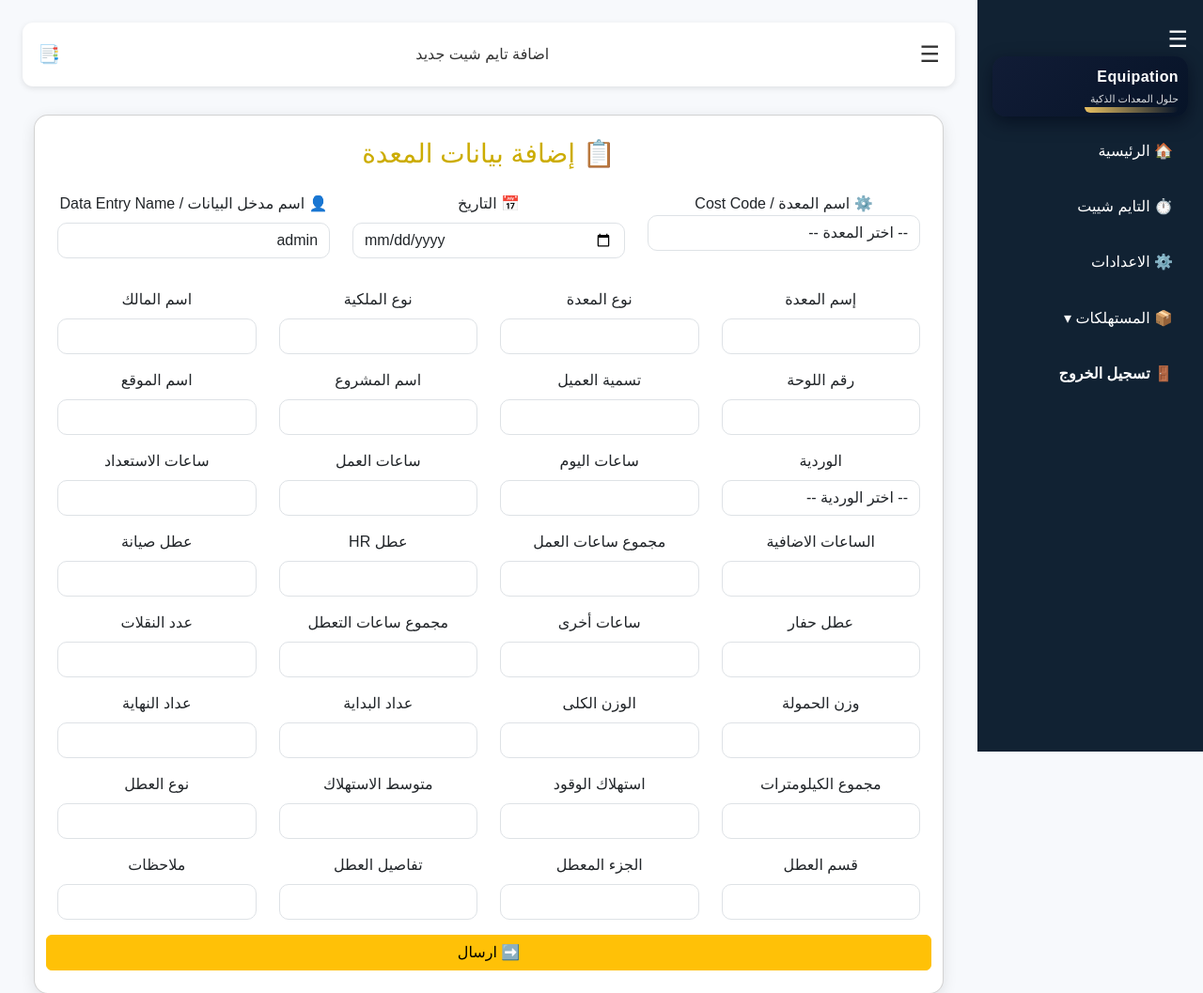
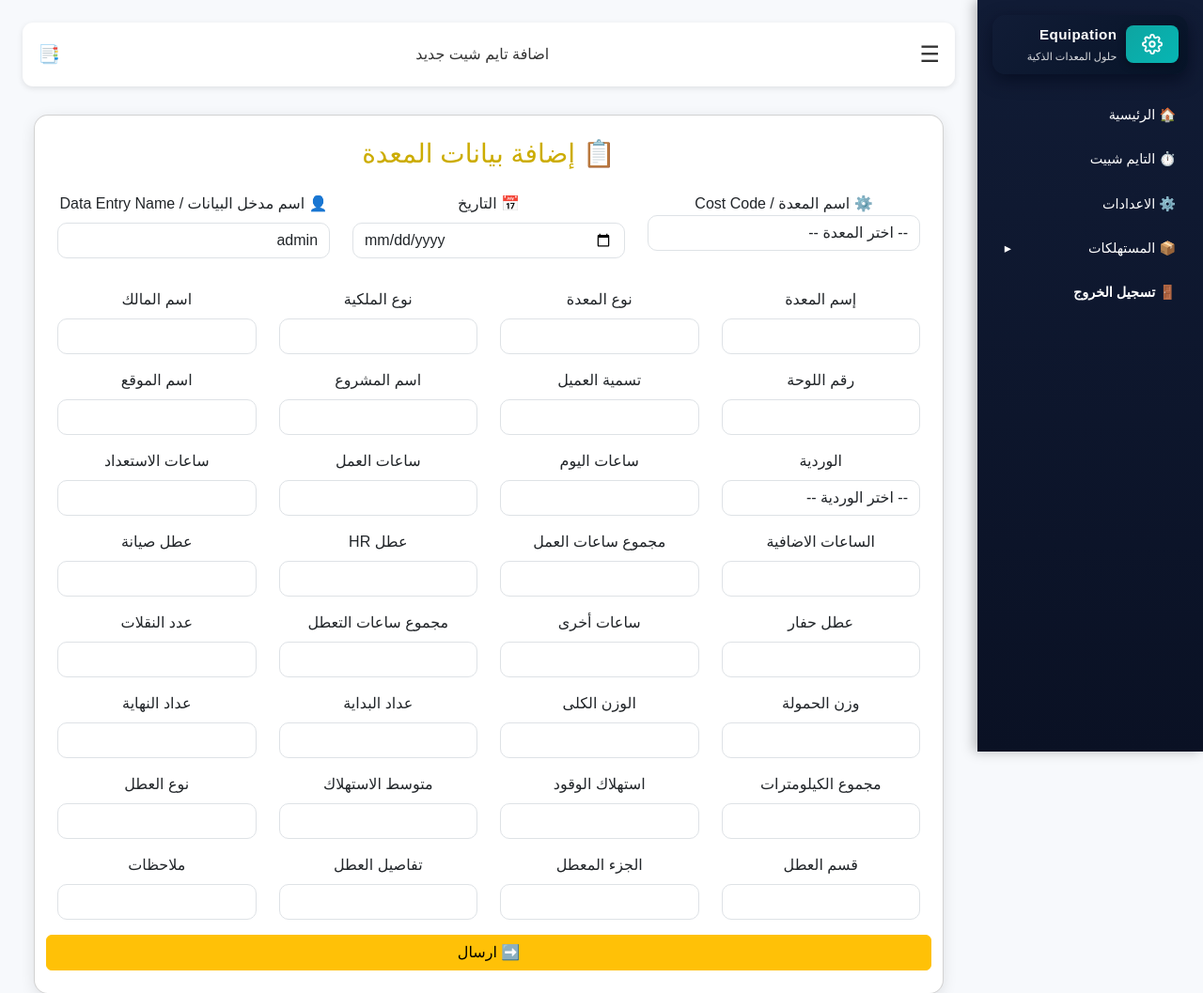
Before and after one commit to mohamed-sd/new_admin, a PHP site: page /add.php in a window 1280 px wide. Shown: the top 1057 px of the page at 94% size. Run offline with PHP 8.4, Linux system fonts and the light colour scheme; a user stored in the database is signed in; data comes from the database, SQL or seed files in the repository.

Commit message:
Desigin sidebar

```diff
--- a/sidebar.php
+++ b/sidebar.php
@@ -1,61 +1,108 @@
-<!-- الشريط الجانبي -->
 <div class="sidebar" id="sidebar">
-   <span class="menu-btn" onclick="toggleSidebar()">☰</span>
-   <!-- Example: full sidebar logo (place inside sidebar) -->
+  <!-- شعار مصغر + نص -->
   <aside class="sidebar-logo" aria-label="Equipation logo">
-<a href="#" title="Equipation" class="logo-accent" aria-hidden="false">
-<span class="logo-text">
+    <div class="logo-mark">
+      <svg xmlns="http://www.w3.org/2000/svg" viewBox="0 0 24 24" fill="none"
+           stroke="white" stroke-width="2" stroke-linecap="round" stroke-linejoin="round">
+        <circle cx="12" cy="12" r="3"/>
+        <path d="M19.4 15a1.65 1.65 0 0 0 .33 1.82l.06.06a2
+        2 0 1 1-2.83 2.83l-.06-.06a1.65 1.65 0 0
+        0-1.82-.33 1.65 1.65 0 0 0-1 1.51V21a2 2
+        0 0 1-4 0v-.09a1.65 1.65 0 0 0-1-1.51
+        1.65 1.65 0 0 0-1.82.33l-.06.06a2 2 0
+        1 1-2.83-2.83l.06-.06c.46-.46.6-1.14.33-1.82a1.65
+        1.65 0 0 0-1.51-1H3a2 2 0 0 1 0-4h.09c.7 0
+        1.31-.39 1.51-1a1.65 1.65 0 0 0-.33-1.82l-.06-.06a2
+        2 0 1 1 2.83-2.83l.06.06c.46.46 1.14.6
+        1.82.33h.09c.61-.2 1-.81 1-1.51V3a2 2
+        0 0 1 4 0v.09c0 .7.39 1.31 1
+        1.51h.09c.68.27 1.36.13
+        1.82-.33l.06-.06a2 2 0 1 1
+        2.83 2.83l-.06.06c-.46.46-.6 1.14-.33
+        1.82v.09c.2.61.81 1 1.51 1H21a2 2
+        0 0 1 0 4h-.09c-.7 0-1.31.39-1.51 1z"/>
+      </svg>
+    </div>
+    <div class="logo-text">
       <span class="logo-name">Equipation</span>
       <span class="logo-sub">حلول المعدات الذكية</span>
-</span>
-</a>
+    </div>
   </aside>
 
+  <!-- قائمة -->
   <ul>
-      <?php
-      // Check the admin role
-      if($_SESSION['role'] == "admin") { ?>
-          <li><a href="dashbourd.php"> 🏠  الرئيسية </a></li>
-          <li><a href="home.php"> ⏱️ التايم شييت </a></li>
-          <li><a href="settings.php"> ⚙️ الاعدادات </a></li>
-
-          <!-- المستهلكات -->
+    <?php if($_SESSION['role'] == "admin") { ?>
+      <li><a href="dashbourd.php">🏠 الرئيسية</a></li>
+      <li><a href="home.php">⏱️ التايم شييت</a></li>
+      <li><a href="settings.php">⚙️ الاعدادات</a></li>
       <li class="has-submenu">
-              <a href="#" onclick="toggleSubmenu(event)"> 📦 المستهلكات ▾</a>
+        <a href="#" onclick="toggleSubmenu(event)">📦 المستهلكات <span class="arrow">▸</span></a>
         <ul class="submenu">
-                  <li><a href="#"> ⛽ وقود </a></li>
-                  <li><a href="#"> 🍽️ إعاشة </a></li>
-                  <li><a href="#"> 🏠 سكن </a></li>
+          <li><a href="#">⛽ وقود</a></li>
+          <li><a href="#">🍽️ إعاشة</a></li>
+          <li><a href="#">🏠 سكن</a></li>
         </ul>
       </li>
     <?php } ?>
 
-      <?php
-      // Check the user role
-      if($_SESSION['role'] == "user") { ?>
-         <li><a href="home.php"> ⏱️ التايم شييت </a></li>
-         <li><a href="add_excavator.php"> ➕ ساعات حفار </a></li>
-         <li><a href="add_tipper.php"> ➕ ساعات قلاب </a></li>
-         <li><a href="add.php"> ➕ اضافة تايم شييت </a></li>
+    <?php if($_SESSION['role'] == "user") { ?>
+      <li><a href="home.php">⏱️ التايم شييت</a></li>
+      <li><a href="add_excavator.php">➕ ساعات حفار</a></li>
+      <li><a href="add_tipper.php">➕ ساعات قلاب</a></li>
+      <li><a href="add.php">➕ اضافة تايم شييت</a></li>
     <?php } ?>
 
-      <li><a href="logout.php" style="font-weight:bold;"> 🚪 تسجيل الخروج</a></li>
+    <li><a href="logout.php" style="font-weight:bold">🚪 تسجيل الخروج</a></li>
   </ul>
 </div>
 
 <style>
-   .submenu {
-      display: none;
-      list-style: none;
-      padding-left: 20px;
+  .sidebar {
+    width: 240px;
+    height: 100vh;
+    background: linear-gradient(180deg,#111c36,#0a1124);
+    color: #fff;
+    position: fixed;
+    right: 0; top: 0;
+    padding: 1rem;
+    box-shadow: -4px 0 12px rgba(0,0,0,.25);
+    overflow-y:auto;
   }
-   .submenu li a {
-      font-size: 14px;
-      display: block;
+
+  /* شعار */
+  .sidebar-logo {
+    display:flex;
+    align-items:center;
+    gap:.6rem;
+    margin-bottom:1.5rem;
   }
-   .has-submenu.open > .submenu {
-      display: block;
+  .logo-mark {
+    width:40px; height:40px;
+    border-radius:8px;
+    background:linear-gradient(135deg,#0ea5a1,#06b6b4);
+    display:flex;align-items:center;justify-content:center;
+    box-shadow:0 3px 8px rgba(0,0,0,.3);
   }
+  .logo-mark svg {width:22px;height:22px;}
+  .logo-text {display:flex;flex-direction:column}
+  .logo-name {font-weight:700;font-size:.95rem}
+  .logo-sub {font-size:.7rem;opacity:.85}
+
+  /* القائمة */
+  .sidebar ul {list-style:none;padding:0;margin:0}
+  .sidebar ul li {margin:.4rem 0}
+  .sidebar ul li a {
+    display:flex;align-items:center;justify-content:space-between;
+    padding:.6rem .8rem;border-radius:6px;
+    text-decoration:none;color:#fff;font-size:.9rem;
+    transition:.3s;
+  }
+  .sidebar ul li a:hover {background:#ffd166;color:#111}
+  .arrow {transition:.3s}
+  .has-submenu.open .arrow {transform:rotate(90deg)}
+  .submenu{display:none;list-style:none;padding-left:1rem}
+  .submenu li a{font-size:.85rem;padding:.4rem .8rem}
+  .has-submenu.open .submenu{display:block}
 </style>
 
 <script>
```
Lines whose indentation alone changed are shown as unchanged.
